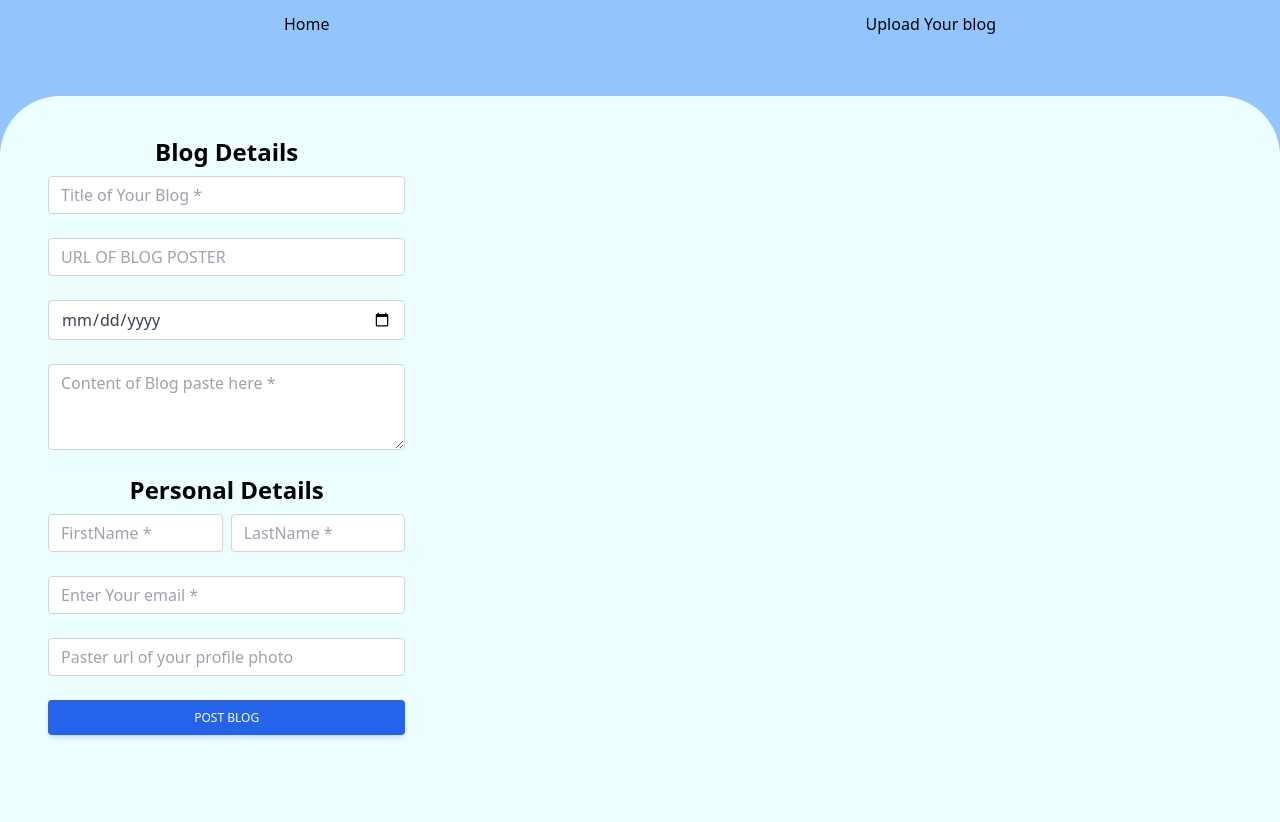
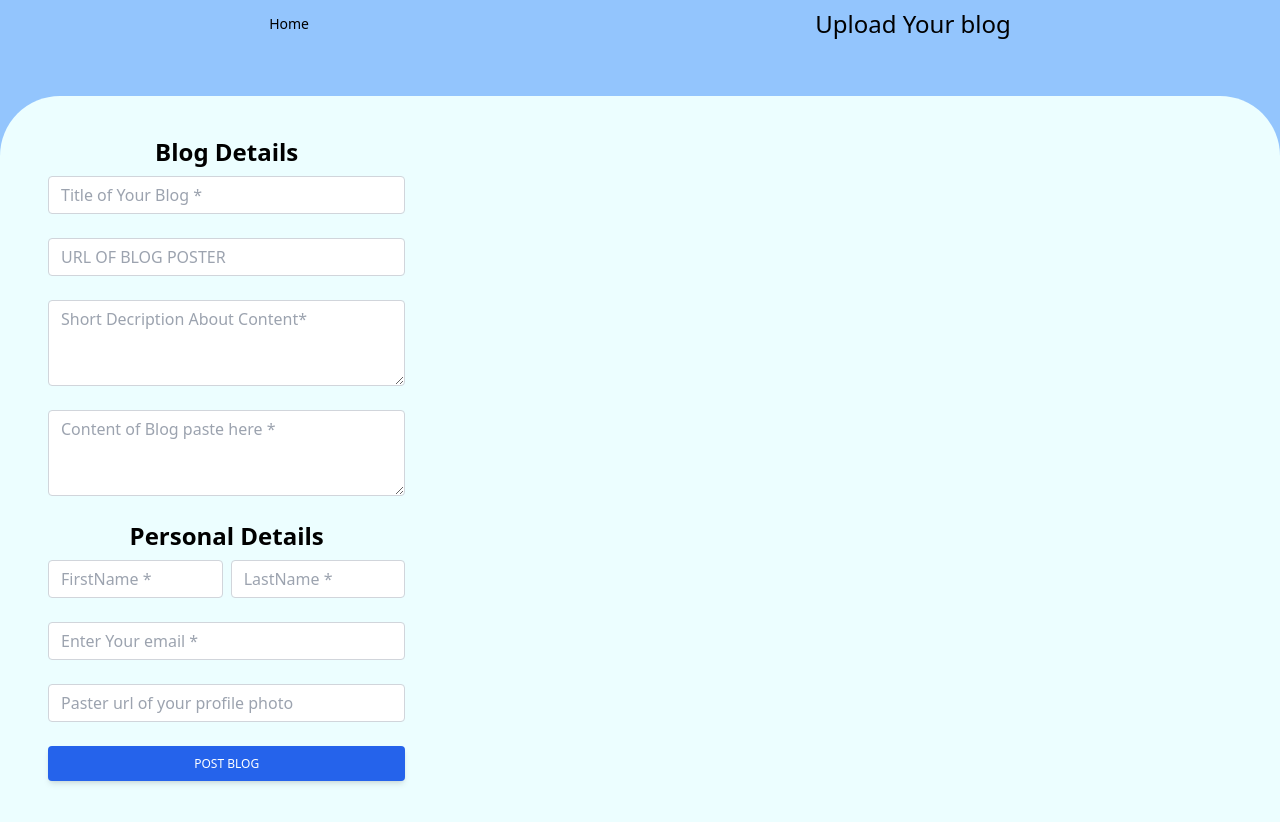
Before and after one commit to Personal-Projects-MERN-FullStack/PersonalPortfilo, a React (Create React App) app: page /Blogs in a window 1280 px wide. Both pictures are taken after a click on the element "Upload Your blog". Shown: the top 822 px of the page. Built offline with nearby package versions, Linux system fonts and the light colour scheme; no server answers.

Commit message:
Somet changes in ui and Working of fetching data in sorted

```diff
--- a/src/App.js
+++ b/src/App.js
@@ -1,10 +1,10 @@
-import React, { useRef, useEffect, useState } from "react";
+import React, { useState } from "react";
 import Navigation from "./Component/Mainnavigation/Navigation";
 import AddBlog from "./Component/Mainpage/AddBlog";
 import AllBlogs from "./Component/Mainpage/AllBlogs";
 
 function App() {
-  const [AllTaskShow, setAllTaskShow] = useState(false);
+  const [AllTaskShow, setAllTaskShow] = useState(true);
 
 
   return (
@@ -12,14 +12,14 @@ function App() {
       <Navigation setAllTaskShow={setAllTaskShow} AllTaskshow={AllTaskShow} />
 
       {AllTaskShow && (
-        <div className="md:grid md:gap-y-16  md:grid-cols-3 md:grid-rows-none bg-cyan-50 space-y-4 overflow-scroll rounded-t-[60px] h-screen mt-12 pt-8">
+        <div className=" pb-16 md:grid md:gap-y-16  md:grid-cols-3 md:grid-rows-none  bg-cyan-100 space-y-4 overflow-scroll rounded-t-[60px] h-screen mt-12 pt-8">
           <AllBlogs />
 
         </div>
       )}
       {!AllTaskShow && (
-        <div className="md:grid md:gap-6 md:grid-cols-3 md:grid-rows-3 bg-cyan-50  rounded-t-[60px] h-screen mt-12 pt-8 py-8 px-8 ">
-          <AddBlog />
+        <div className=" pb-16 md:grid md:gap-6 md:grid-cols-3 md:grid-rows-3 bg-cyan-50  rounded-t-[60px] h-screen mt-12 pt-8 py-8 px-8 ">
+          <AddBlog setAllTaskShow={setAllTaskShow}/>
         </div>
       )}
 
--- a/src/Component/Mainnavigation/Navigation.js
+++ b/src/Component/Mainnavigation/Navigation.js
@@ -4,8 +4,8 @@ const Navigation = ({setAllTaskShow,AllTaskShow}) => {
     <>
       <div className=" w-auto h-12 rounded-b-xl rounded-t-sm  px-4  flex flex-row items-center justify-around">
 
-            <div className={`${ AllTaskShow ? 'Text-2xl' : 'text-sm'}`,'cursor-pointer'}  onClick={()=>{setAllTaskShow(true)}}> Home</div>
-            <div className={`${ AllTaskShow ? 'Text-xl' : 'text-2xl'}`,'cursor-pointer'}  onClick={()=>{setAllTaskShow(false)}}> Upload Your blog</div>
+            <div className={`${ AllTaskShow ? 'Text-2xl' : 'text-sm'}`}  onClick={()=>{setAllTaskShow(true)}}> Home</div>
+            <div className={`${ AllTaskShow ? 'Text-xl' : 'text-2xl'}`}  onClick={()=>{setAllTaskShow(false)}}> Upload Your blog</div>
 
 
       </div>
--- a/src/Component/Mainpage/AddBlog.js
+++ b/src/Component/Mainpage/AddBlog.js
@@ -2,35 +2,48 @@ import { useRef } from "react";
 
 
 
-const AddBlog = () => {
+
+const AddBlog = ({setAllTaskShow}) => {
+
   const TitleOfBLog = useRef();
   const PosterOfBlog = useRef();
-  const DateOFBlog  = useRef();
+
   const ContentOfBlog = useRef();
   const Fname = useRef();
   const Lname = useRef();
   const Mail = useRef();
   const ProfileUrl = useRef();
+  const shortDescription = useRef()
 
   const OnSubmitHandler=(event)=>{
+    var today = new Date();
+
+var date = today.getFullYear()+'-'+(today.getMonth()+1)+'-'+today.getDate();
+
+var time = today.getHours() + ":" + today.getMinutes() + ":" + today.getSeconds();
+
+var dateTime = date+' '+time;
     event.preventDefault();
+
+
     const Enteredtitle = TitleOfBLog.current.value;
     const EnteredPosterUrl = PosterOfBlog.current.value;
-    const EnteredDOB = DateOFBlog.current.value;
     const EnteredContentOfBLog = ContentOfBlog.current.value;
     const EnteredFname = Fname.current.value;
     const EnteredLname = Lname.current.value;
     const EnteredEmail = Mail.current.value;
     const EnteredProfileURl = ProfileUrl.current.value;
+    const EnteredShortDecription = shortDescription.current.value;
     const BlogData = {
       Title_of_Blog : Enteredtitle,
       Url_Of_poster : EnteredPosterUrl,
-      DOB_of_blog_post : EnteredDOB,
+      DOB_of_blog_post : dateTime,
       Content_Of_Blog : EnteredContentOfBLog,
       First_name : EnteredFname,
       Last_name : EnteredLname,
       Email : EnteredEmail,
-      Url_of_Profile : EnteredProfileURl
+      Url_of_Profile : EnteredProfileURl,
+      Short_decription :EnteredShortDecription
     }
     fetch(
       'https://bloging-website-30ee1-default-rtdb.firebaseio.com/blogpostdata.json',
@@ -42,16 +55,25 @@ const AddBlog = () => {
         }
       }
     );
+    setTimeout(function(){
+      setAllTaskShow(true)
+
+  }, 2000);
+
+
   }
   return (
     <>
+
       <div className=" px-4   border-gray-900  max-w-md">
         <form onSubmit={OnSubmitHandler}>
           <h1 className="w-full  justify-center flex text-2xl font-bold my-2">
             Blog Details
           </h1>
           <div className="form-group mb-6">
+
             <input
+            maxLength = "50"
               ref={TitleOfBLog}
               type="text"
               className="form-control block
@@ -96,11 +118,13 @@ const AddBlog = () => {
 
             />
           </div>
+
           <div className="form-group mb-6">
-            <input
-            ref={DateOFBlog}
-              type="date"
-              className="form-control block
+            <textarea
+            ref={shortDescription}
+              className="
+        form-control
+        block
         w-full
         px-3
         py-1.5
@@ -113,13 +137,15 @@ const AddBlog = () => {
         transition
         ease-in-out
         m-0
-        focus:text-gray-700 focus:bg-white focus:border-blue-600 focus:outline-none"
-              id="exampleInput8"
-              placeholder="Date of writing blog"
+        focus:text-gray-700 focus:bg-white focus:border-blue-600 focus:outline-none
+      "
+              id="exampleFormControlTextarea13"
+              rows="3"
+              placeholder="Short Decription About Content*"
               required
-            />
+              maxLength = "100"
+            ></textarea>
           </div>
-
           <div className="form-group mb-6">
             <textarea
             ref={ContentOfBlog}
--- a/src/Component/Mainpage/AllBlogs.js
+++ b/src/Component/Mainpage/AllBlogs.js
@@ -1,8 +1,9 @@
-import img from './blog.jpg'
+
 import {useState , useEffect} from 'react';
 import BlockOfBlog from './BlockOfBlog';
 const AllBlogs = () => {
   const [LoadedBlog, setLoadedBlog] = useState([])
+  // const [loading, setloading] = useState(true)
   useEffect(() => {
 
     fetch(
@@ -24,7 +25,12 @@ const AllBlogs = () => {
         }
 
 
-        setLoadedBlog(meetups);
+        setLoadedBlog(meetups.sort(function(a,b){
+          return(
+                new Date(b.DOB_of_blog_post).valueOf()-new Date(a.DOB_of_blog_post).valueOf()
+          );
+        }));
+        // setloading(false);
 
       });
   }, []);
@@ -32,7 +38,7 @@ const AllBlogs = () => {
 
     <>
     {LoadedBlog.map((blogs)=>{
-      return <BlockOfBlog data={blogs}/>
+      return <BlockOfBlog key={blogs.id}  data={blogs}/>
     })}
 
     </>
--- a/src/Component/Mainpage/BlockOfBlog.js
+++ b/src/Component/Mainpage/BlockOfBlog.js
@@ -1,14 +1,21 @@
+
 const BlockOfBlog = ({data}) =>{
-    const { id ,Title_of_Blog,Url_Of_poster ,DOB_of_blog_post} = data
+
+    const { id ,Title_of_Blog,Url_Of_poster ,DOB_of_blog_post,Short_decription} = data;
 return(
-     <div className="" key={id}>
-        <div className=" w-72 mx-auto  h-auto border py-1 px-1 border-black  rounded-lg space-y-4 pb-2 ">
-        <img src={Url_Of_poster} alt="Poster of blog" className="w-full h-44 object-fit "/>
-         <h1 className='flex justify-center font-bold text-xl'>{Title_of_Blog}</h1>
-         <h1 className='flex justify-center font-thin'>{DOB_of_blog_post}</h1>
-        <div className='flex justify-center'><button className=' mx-auto rounded-xl p-2 shadow-2xl shadow-black '> Show more </button></div>
+
+        <div className="key={id} w-80 mx-auto  h-auto border   my-8  rounded-xl space-y-1  pb-1 shadow-2xl shadow-black">
+        <img src={Url_Of_poster} alt="Poster of blog" className="w-full h-44 object-fit rounded-t-xl"/>
+        <div className="bg-white">
+        <p className='text-xs px-2'>{DOB_of_blog_post}</p>
+         <h1 className='flex  font-semibold text-lg px-2'>{Title_of_Blog}</h1>
+         <p className="break-words h-20 overflow-hidden w-full px-2">{Short_decription}</p>
+
+        <div className='flex items-center'><button className='text-sm text-blue-900 rounded-xl p-1 px-2 '> Readmore </button></div>
         </div>
-      </div>
+        </div>
+
+
 );
 
 }
--- /dev/null
+++ b/src/Component/Util/Notification.js
@@ -0,0 +1,13 @@
+const Notification=(props)=>{
+return (<div id="alert-border-3" class="flex p-4 mb-4 bg-green-100 border-t-4 border-green-500 dark:bg-green-200" role="alert">
+<svg class="flex-shrink-0 w-5 h-5 text-green-700" fill="currentColor" viewBox="0 0 20 20" xmlns="http://www.w3.org/2000/svg"><path fill-rule="evenodd" d="M18 10a8 8 0 11-16 0 8 8 0 0116 0zm-7-4a1 1 0 11-2 0 1 1 0 012 0zM9 9a1 1 0 000 2v3a1 1 0 001 1h1a1 1 0 100-2v-3a1 1 0 00-1-1H9z" clip-rule="evenodd"></path></svg>
+<div class="ml-3 text-sm font-medium text-green-700">
+  A simple success alert with an <a href="https://i.ytimg.com/vi/9jI9mavbbDw/maxresdefault.jpg" class="font-semibold underline hover:text-green-800">example link</a>. Give it a click if you like.
+</div>
+<button type="button" class="ml-auto -mx-1.5 -my-1.5 bg-green-100 dark:bg-green-200 text-green-500 rounded-lg focus:ring-2 focus:ring-green-400 p-1.5 hover:bg-green-200 dark:hover:bg-green-300 inline-flex h-8 w-8"  data-dismiss-target="#alert-border-3" aria-label="Close">
+  <span class="sr-only">Dismiss</span>
+  <svg class="w-5 h-5" fill="currentColor" viewBox="0 0 20 20" xmlns="http://www.w3.org/2000/svg"><path fill-rule="evenodd" d="M4.293 4.293a1 1 0 011.414 0L10 8.586l4.293-4.293a1 1 0 111.414 1.414L11.414 10l4.293 4.293a1 1 0 01-1.414 1.414L10 11.414l-4.293 4.293a1 1 0 01-1.414-1.414L8.586 10 4.293 5.707a1 1 0 010-1.414z" clip-rule="evenodd"></path></svg>
+</button>
+</div>);
+}
+export default Notification;
```
